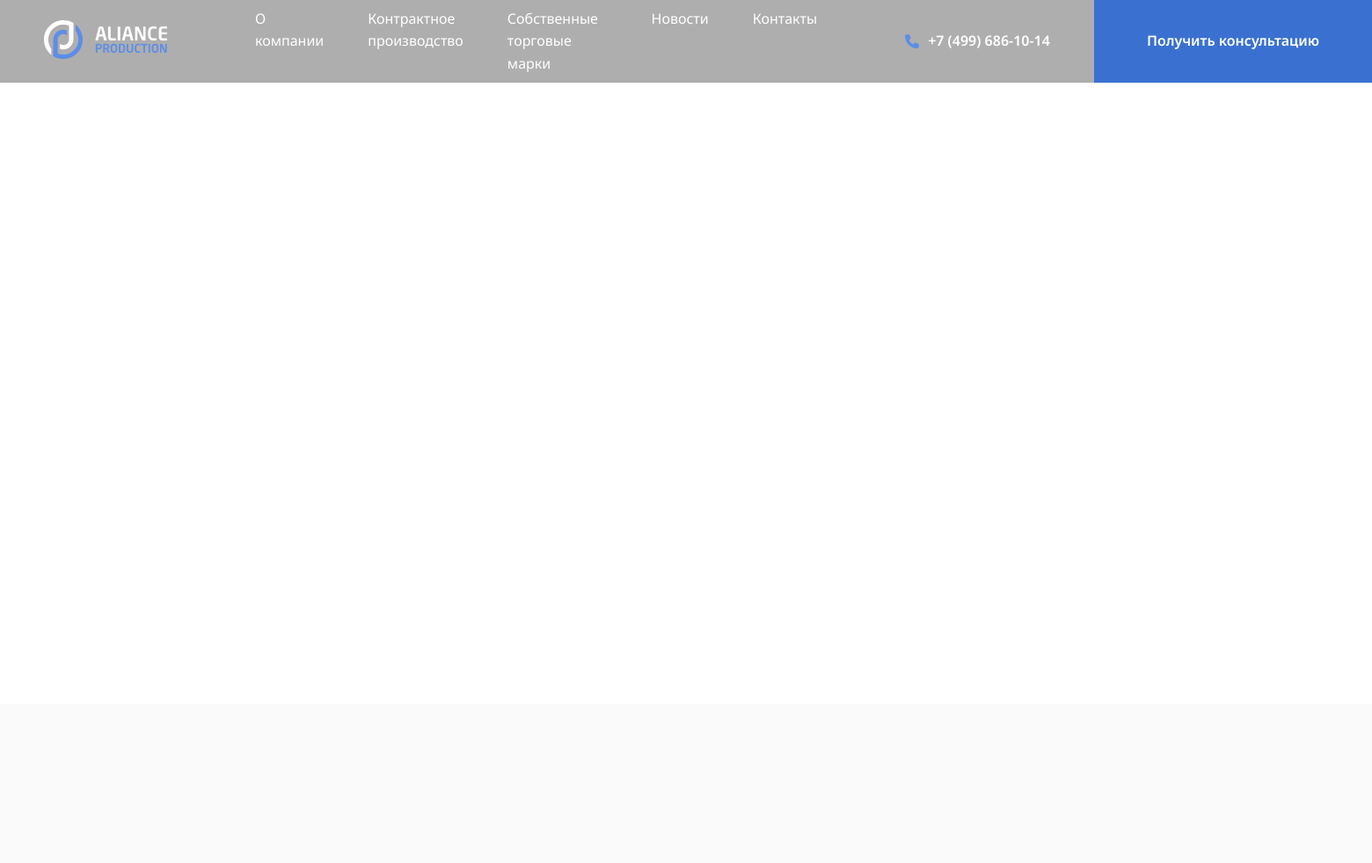
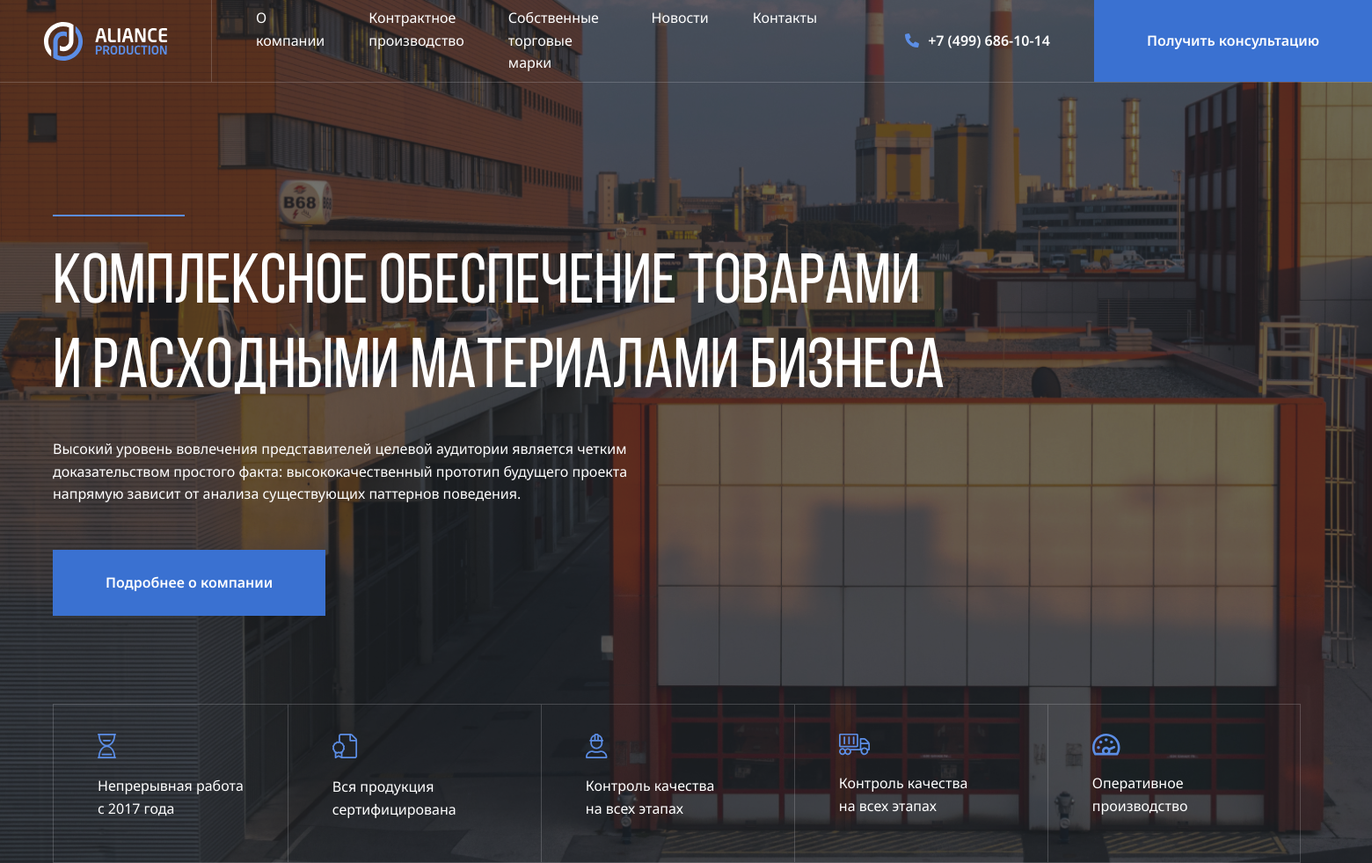
Before and after one commit to steveroad/Aliance, a PHP site: page / in a window 1560 px wide. Shown: the whole page at 88% size. Before the commit the page ends 94 px from the top, so only its background shows below. Run offline with PHP 8.4, Linux system fonts and the light colour scheme.

Commit message:
add: header-content and header-features

```diff
--- a/css/style.css
+++ b/css/style.css
@@ -5,6 +5,13 @@
 
 body {
   font-family: "Noto Sans", sans-serif;
+}
+
+@font-face {
+  font-family: "Bebas Neue Regular";
+  src: url("../fonts/BebasNeueRegular.woff") format("woff");
+  font-weight: normal;
+  font-style: normal;
 }
 
 .--p {
@@ -19,16 +26,46 @@ body {
   line-height: 25.6px;
 }
 
+.container {
+  max-width: 1440px;
+  margin: auto;
+}
+
+.header {
+  min-height: 100vh;
+}
+
+.header-image {
+  position: relative;
+  background-image: url(../img/header-bg.jpg);
+  background-size: cover;
+  background-repeat: no-repeat;
+  z-index: 0;
+}
+
+.header-image::after {
+  content: "";
+  position: absolute;
+  background-color: rgba(41, 45, 51, 0.6);
+  top: 0;
+  left: 0;
+  width: 100%;
+  height: 100%;
+  z-index: -1;
+}
+
 .navbar {
-  background-color: #aeaeae;
   display: flex;
   align-items: center;
   color: #fff;
   height: 94px;
+  border-bottom: 1px solid rgba(235, 235, 240, 0.2);
 }
 
 .header-logo {
   padding: 25px 50px;
+  border-right: 1px solid rgba(235, 235, 240, 0.2);
+  height: 100%;
 }
 
 .header-nav {
@@ -64,17 +101,60 @@ body {
 }
 
 .button {
-  display: flex;
-  justify-content: center;
-  align-items: center;
+  display: inline-block;
   flex-shrink: 0;
-  gap: 10px;
   background-color: #3a71d1;
   color: #fff;
   border: none;
   padding: 25px 60px;
+  cursor: pointer;
 }
 
-.header-button {
+.navbar-button {
+  flex-shrink: 0;
   height: 100%;
 }
+
+.seporator {
+  width: 150px;
+  height: 2px;
+  background-color: #5C8EE6;
+}
+
+.header-content {
+  padding: 150px 0px 0px 0px;
+  color: #fff;
+}
+
+.header-title {
+  font-family: "Bebas Neue Regular";
+  margin: 30px 0;
+  max-width: 1080px;
+  font-weight: 400;
+  font-size: 80px;
+  line-height: 96px;
+}
+
+.header-text {
+  margin: 0px 0px 50px 0px;
+  max-width: 720px;
+}
+
+.header-features {
+  display: flex;
+  min-height: 168px;
+  padding: 0;
+  margin: 100px 0px 0px 0px;
+  color: #fff;
+  list-style: none;
+}
+
+.header-features-item {
+  padding: 33px 50px 30px 50px;
+  max-width: 288px;
+  border: 1px solid rgba(235, 235, 240, 0.2);
+}
+
+.header-features-item:not(:last-child) {
+  border-right: none;
+}
--- a/index.html
+++ b/index.html
@@ -15,7 +15,7 @@
 
 <body>
 
-  <header class="header">
+  <header class="header header-image">
     <nav class="navbar">
 
       <a class="header-logo" href="./">
@@ -35,10 +35,47 @@
         <a href="tel:+74996861014" class="header-phone-link --bold">+7 (499) 686-10-14</a>
       </div>
       <!-- /.header-phone -->
-      <button class="header-button button --bold">Получить консультацию</button>
+      <button class="navbar-button button --bold">Получить консультацию</button>
       <!-- /.header-button -->
     </nav>
     <!-- /.navbar -->
+
+    <div class="container">
+      <div class="header-content">
+        <div class="seporator"></div>
+        <!-- /.seporator -->
+        <h1 class="header-title">Комплексное обеспечение товарами и расходными материалами бизнеса</h1>
+        <p class="header-text --p">Высокий уровень вовлечения представителей целевой аудитории является четким
+          доказательством простого факта: высококачественный прототип будущего проекта напрямую зависит от анализа
+          существующих паттернов поведения.</p>
+        <div class="button --bold">Подробнее о компании</div>
+      </div>
+      <!-- /.header-content -->
+      <ul class="header-features">
+        <li class="header-features-item">
+          <img src="img/features/Vector.svg" alt="" class="header-features-icon">
+          <p class="header-features-text --p">Непрерывная работа <br> c 2017 года</p>
+        </li>
+        <li class="header-features-item">
+          <img src="img/features/Vector2.svg" alt="" class="header-features-icon">
+          <p class="header-features-text --p">Вся продукция сертифицирована</p>
+        </li>
+        <li class="header-features-item">
+          <img src="img/features/Vector3.svg" alt="" class="header-features-icon">
+          <p class="header-features-text --p">Контроль качества на всех этапах</p>
+        </li>
+        <li class="header-features-item">
+          <img src="img/features/Vector4.svg" alt="" class="header-features-icon">
+          <p class="header-features-text --p">Контроль качества на всех этапах</p>
+        </li>
+        <li class="header-features-item">
+          <img src="img/features/Vector5.svg" alt="" class="header-features-icon">
+          <p class="header-features-text --p">Оперативное производство</p>
+        </li>
+      </ul>
+      <!-- /.header-features -->
+    </div>
+    <!-- /.container -->
   </header>
   <!-- /.header -->
 
```
Also changed, not shown: fonts/BebasNeueRegular.woff (added), img/features/Vector.svg (added), img/features/Vector2.svg (added), img/features/Vector3.svg (added), img/features/Vector4.svg (added), img/features/Vector5.svg (added), img/header-bg.jpg (added).
